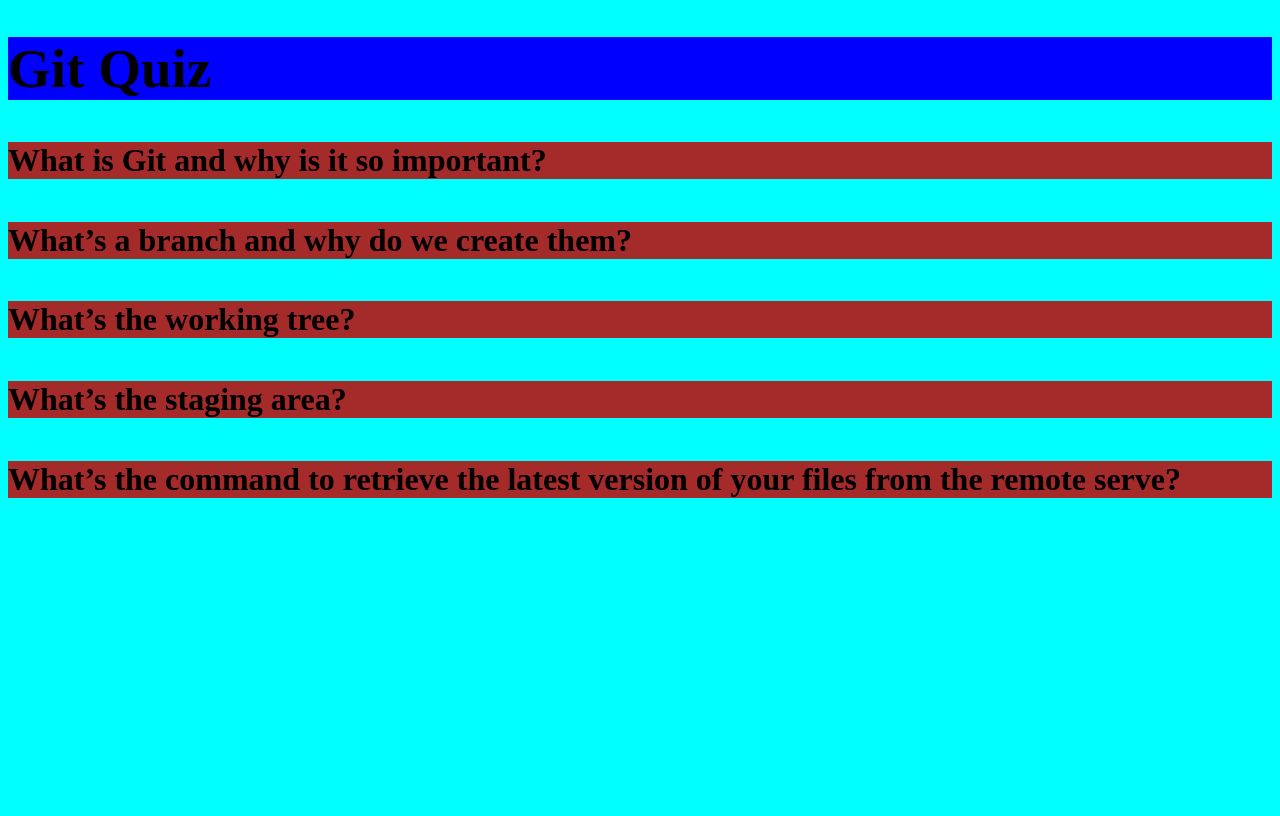
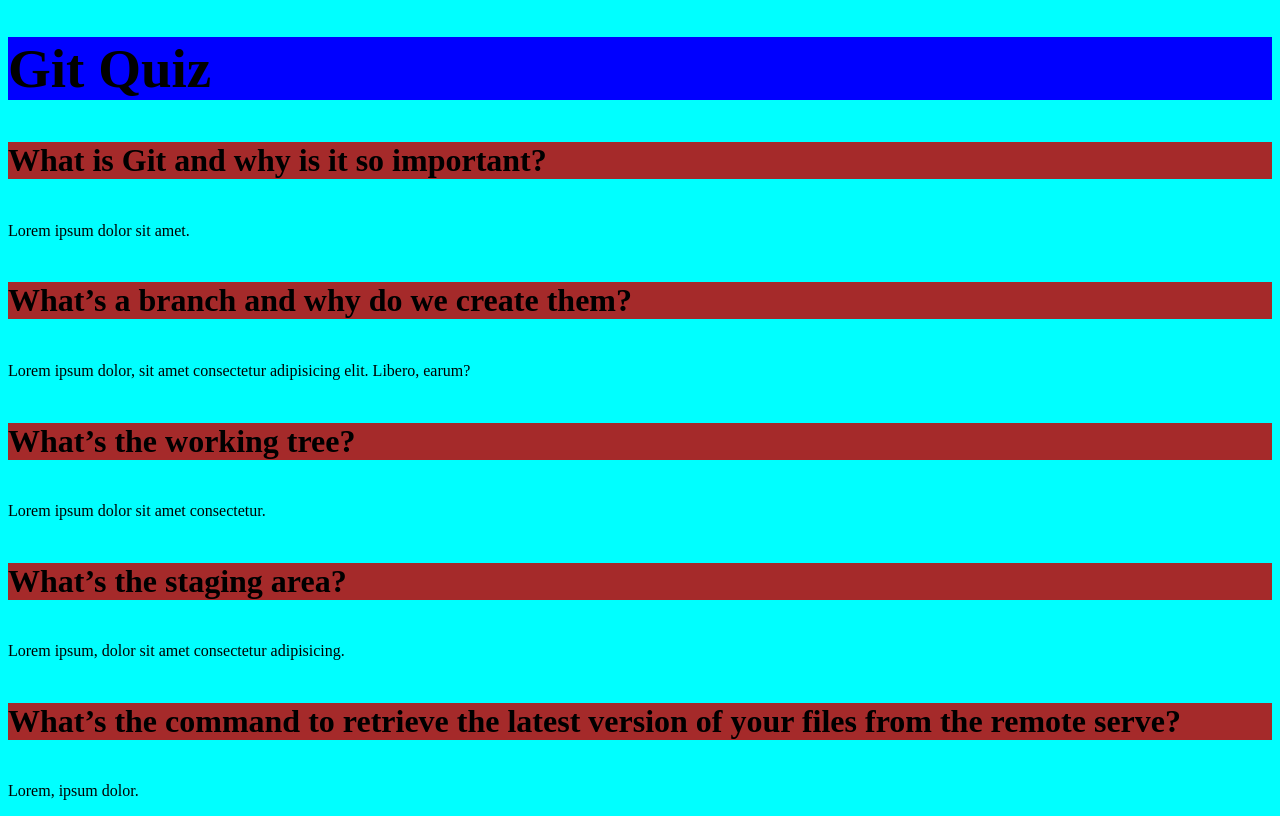
Before and after one commit to sohretiali/git-advanture, a plain HTML site: page index.html in a window 1280 px wide. Drawn offline with Linux system fonts and the light colour scheme.

Commit message:
answersfor tag h4

```diff
--- a/index.html
+++ b/index.html
@@ -10,9 +10,14 @@
 <body>
     <h1>Git Quiz</h1>
     <h4> What is Git and why is it so important?</h4>
+    <p>Lorem ipsum dolor sit amet.</p>
     <h4>What’s a branch and why do we create them?</h4>
+    <p>Lorem ipsum dolor, sit amet consectetur adipisicing elit. Libero, earum?</p>
     <h4>What’s the working tree?</h4>
+    <p>Lorem ipsum dolor sit amet consectetur.</p>
     <h4>What’s the staging area?</h4>
+    <p>Lorem ipsum, dolor sit amet consectetur adipisicing.</p>
     <h4>What’s the command to retrieve the latest version of your files from the remote serve?</h4>
+    <p>Lorem, ipsum dolor.</p>
 </body>
 </html>
```
